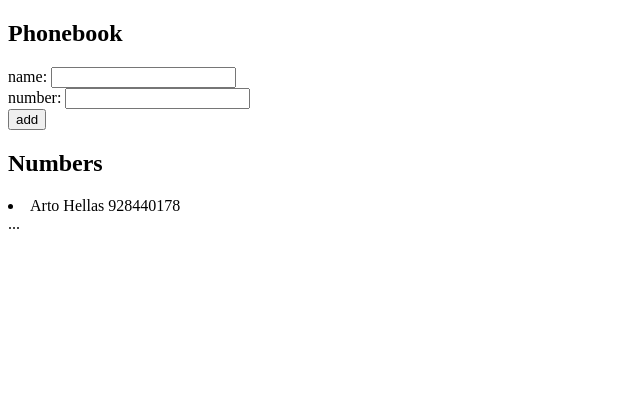
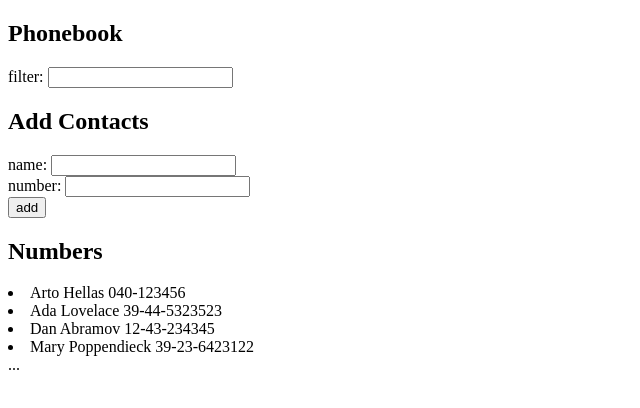
Before and after one commit to kazumaLovesTest/fullStackOpen, a React (Create React App) app in the folder part2/phonebook/: page / in a window 1280 px wide. Shown: the top 408 px of the page, without its empty margins (0-640 px from the left). Built offline with nearby package versions, Linux system fonts and the light colour scheme.

Commit message:
Implemented a search feature

```diff
--- a/part2/phonebook/src/App.js
+++ b/part2/phonebook/src/App.js
@@ -1,18 +1,32 @@
 import React, { useState } from 'react'
 
-const Contact = ({name,number}) => {
+const Contact = ({persons,filteredContact}) => {
+  if (filteredContact === '')
   return(
-      <li>{name} {number}</li>
+     <>
+      {persons.map(person=><li key = {person.id}>{person.name} {person.number}</li>)}
+    </>
     )
+  else return(
+    <>
+    {persons.filter(person =>person.name.toLocaleLowerCase().includes(filteredContact.toLowerCase()))
+    .map(person=><li key = {person.id}>{person.name} {person.number}</li>)}
+    </>
+  )
 }
+
 const App = () => {
   const [persons, setPersons] = useState([
-    { name: 'Arto Hellas',
-      number: '928440178'
-  }])
+    { name: 'Arto Hellas', number: '040-123456', id: 1 },
+    { name: 'Ada Lovelace', number: '39-44-5323523', id: 2 },
+    { name: 'Dan Abramov', number: '12-43-234345', id: 3 },
+    { name: 'Mary Poppendieck', number: '39-23-6423122', id: 4 }
+  ])
 
-  const [newName, setNewName] = useState('')
-  const [newNumber,SetNewNumber] = useState('')
+  const [newName, setNewName] = useState('');
+  const [newNumber,SetNewNumber] = useState('');
+  const [filteredContact,setFilter] = useState('');
+
 
   const addContact = (e) =>{
     e.preventDefault();
@@ -29,7 +43,8 @@ const App = () => {
     else{
       const person = {
         name:newName,
-        number:newNumber
+        number:newNumber,
+        id:persons.length +1
       }
       setPersons(persons.concat(person));
       setNewName('');
@@ -37,12 +52,16 @@ const App = () => {
     }
   }
 
+
   const getNewName = (e) => setNewName(e.target.value)
   const getNewNumber = (e) => SetNewNumber(e.target.value)
+  const getFilteredContact = (e) => setFilter(e.target.value)
 
   return (
     <div>
       <h2>Phonebook</h2>
+      filter: <input onChange = {getFilteredContact} value = {filteredContact}/>
+      <h2>Add Contacts</h2>
       <form onSubmit = {addContact}>
         <div>
           name: <input onChange = {getNewName} value = {newName}/>
@@ -55,9 +74,7 @@ const App = () => {
         </div>
       </form>
       <h2>Numbers</h2>
-
-      {persons.map(person =><Contact key={person.name} name = {person.name} number = {person.number}/>)}
-
+      <Contact persons = {persons} filteredContact = {filteredContact} />
       ...
     </div>
   )
```
